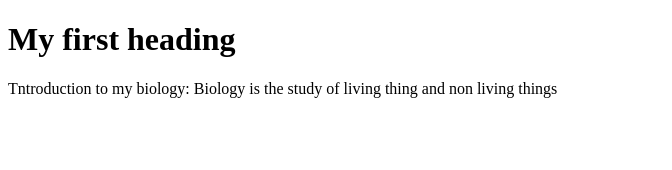
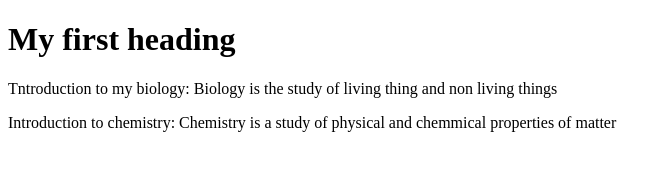
Before and after one commit to Wakodebe/my_repository, a plain HTML site: page index.html in a window 1280 px wide. Shown: the whole page, without its empty margins (0-672 px from the left). Drawn offline with Linux system fonts and the light colour scheme.

Commit message:
Introduction to chemistry

```diff
--- a/index.html
+++ b/index.html
@@ -4,6 +4,7 @@
 <body>
 	 <h1>My first heading</h1>
 	 <p>Tntroduction to my biology: Biology is the study of living thing and non living things</p>
+	 <p>Introduction to chemistry: Chemistry is a study of physical and chemmical properties of matter</p>
 
 </body>
 </html>
```
